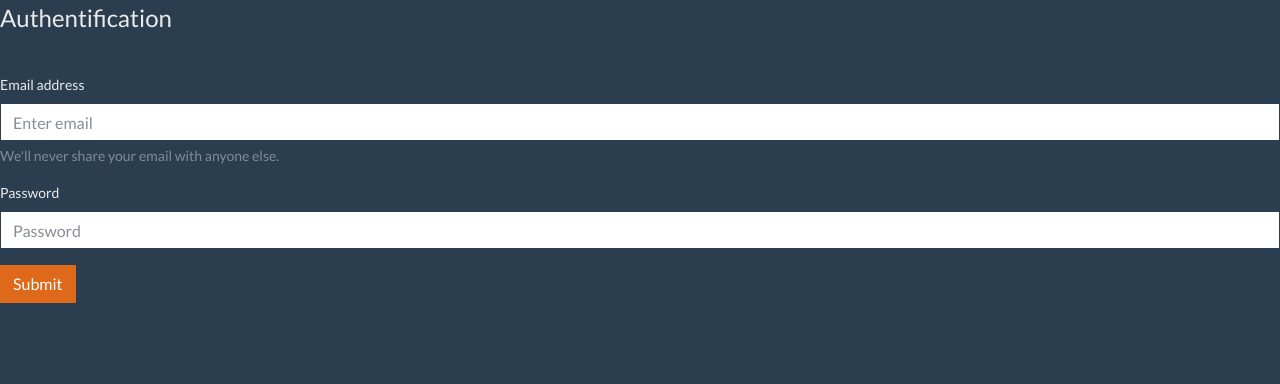
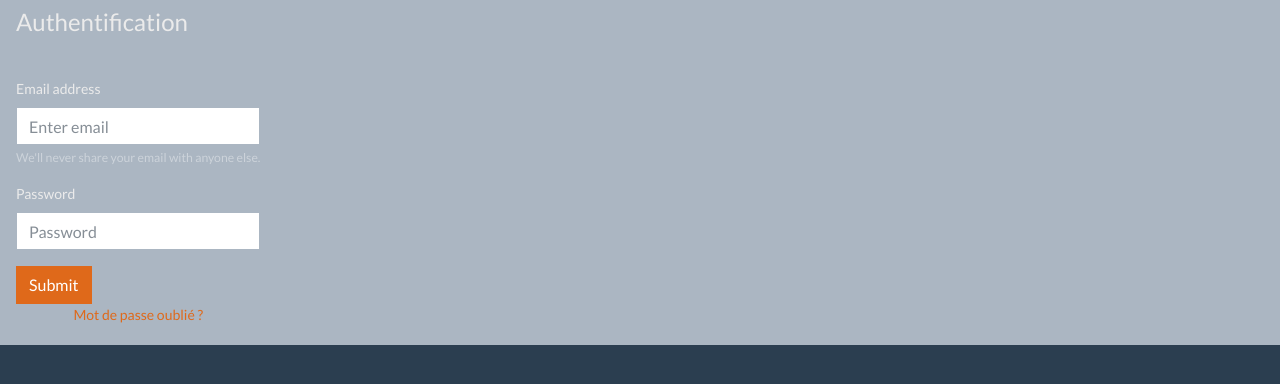
Before and after one commit to mocadi-dot/S7J2, a plain HTML site: page authentification_form.html in a window 1280 px wide. Drawn offline with nearby package versions, Linux system fonts and the light colour scheme.

Commit message:
Update authentification_form.html

```diff
--- a/authentification_form.html
+++ b/authentification_form.html
@@ -8,9 +8,9 @@
 <link rel="stylesheet" href="https://stackpath.bootstrapcdn.com/bootswatch/4.5.2/superhero/bootstrap.min.css" crossorigin="anonymous">
 
 <!-- Bootstrap -->
-</head>
 <body>
   <form>
+    <nav class="navbar navbar-expand-lg navbar-light bg-light">
     <fieldset>
       <legend>Authentification</legend>
       <div class="form-group row">
@@ -27,4 +27,14 @@
       <div class="form-group">
         <label for="exampleInputPassword1">Password</label>
         <input type="password" class="form-control" id="exampleInputPassword1" placeholder="Password">
-      </div><button type="submit" class="btn btn-primary">Submit</button>
+      </div>
+<button type="submit" class="btn btn-primary">Submit</button>
+
+      <p class="text-center"><a href="mr-3">Mot de passe oublié ?</a></p>
+
+    </form>
+  </div>
+
+</div>
+</body>
+</html>
```
